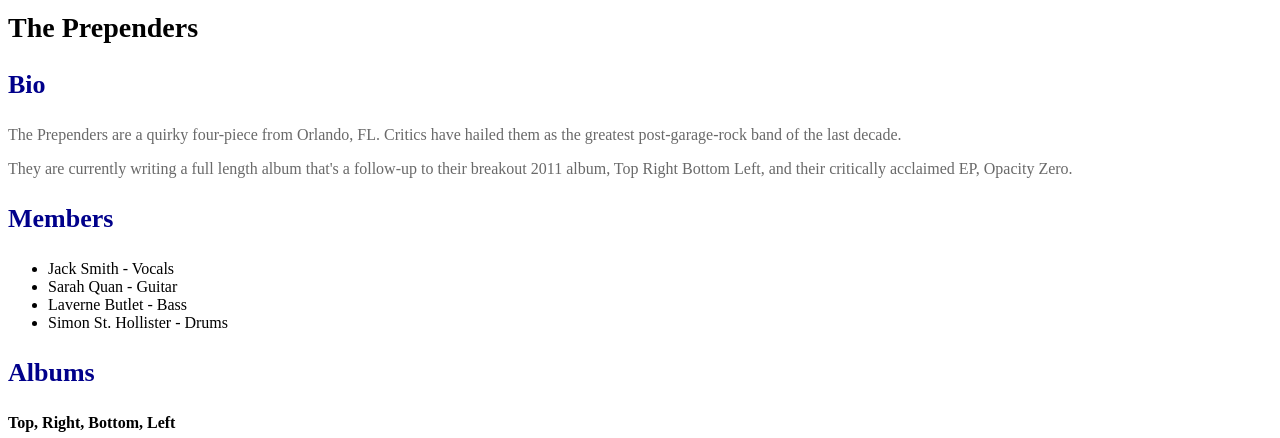
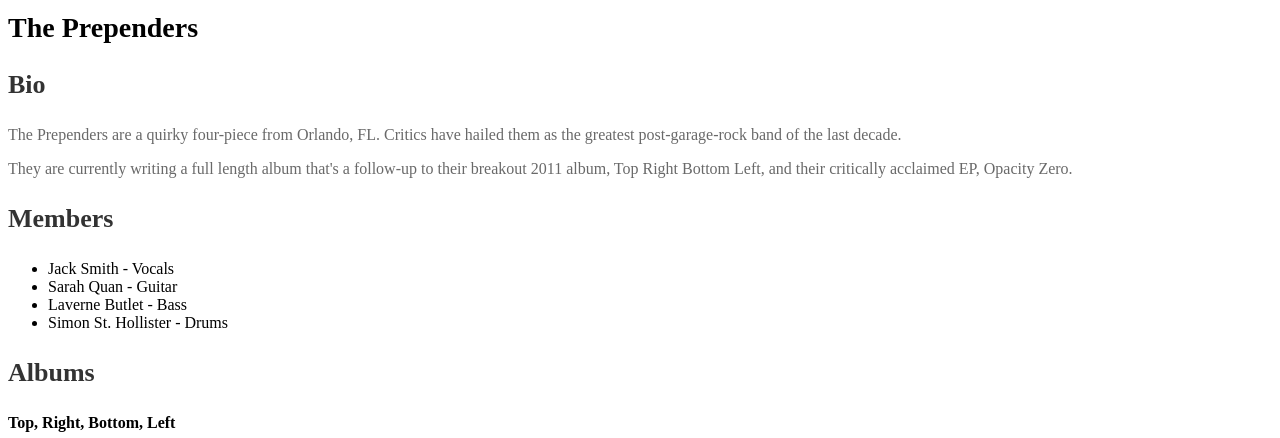
Before and after one commit to erick2014/Learning-css, a plain HTML site: page index.html in a window 1280 px wide. Shown: the part 145-583 px from the top of the page. Drawn offline with Linux system fonts and the light colour scheme.

Commit message:
Change color using hexadecimal.

```diff
--- a/main.css
+++ b/main.css
@@ -12,5 +12,5 @@
   }
   h3{
     font-size: 26px;
-    color:darkblue;
+    color:#333333;
   }
```
